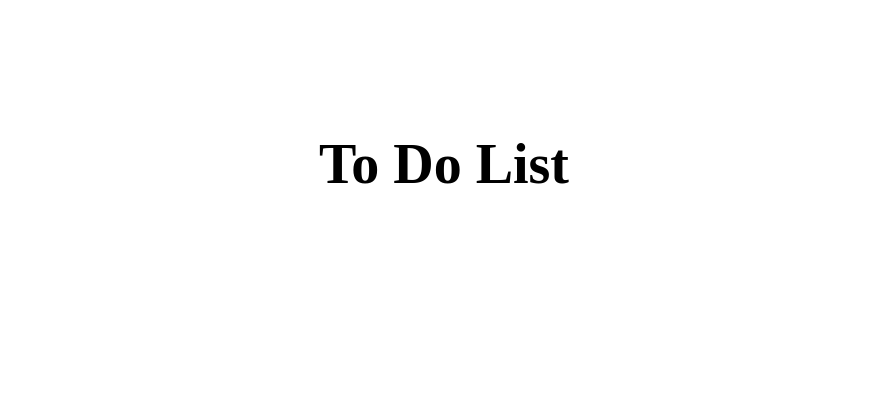
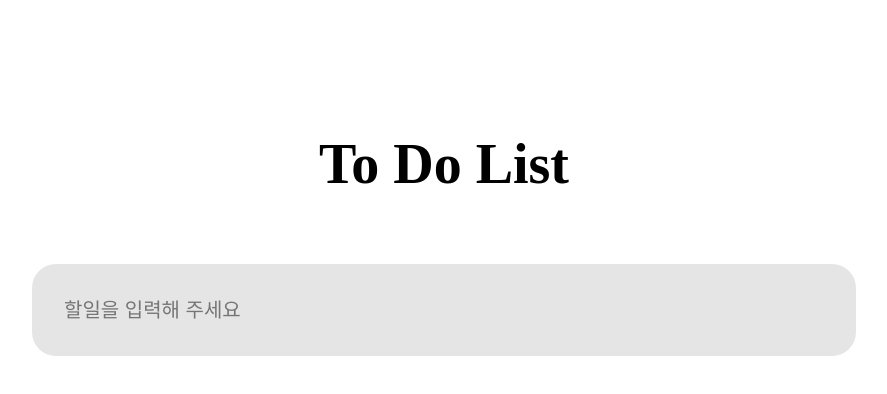
Before and after one commit to bingbing-ba/myfair-test, a Next.js app: page / in a window 1280 px wide. Shown: the top 394 px of the page, without its empty margins (196-1083 px from the left). Built offline with nearby package versions, Linux system fonts and the light colour scheme.

Commit message:
style input field

```diff
--- a/src/components/pages/TodoUserListPage.tsx
+++ b/src/components/pages/TodoUserListPage.tsx
@@ -1,6 +1,8 @@
 'use client';
+import React from 'react';
 import styled from '@emotion/styled';
 import TodoUserListHeader from '../parts/Header';
+import InputField from '../parts/InputField';
 
 const Container = styled.div`
   max-width: 760px;
@@ -19,6 +21,17 @@ const TodoUserListPage = ({}: Props) => {
   return (
     <Container>
       <TodoUserListHeader />
+      <InputField
+        style={{ marginTop: '64px' }}
+        placeholder="할일을 입력해 주세요"
+        onKeyDown={(e) => {
+          console.log(e.code);
+          if (e.code === 'Enter') {
+            // set todo
+            alert('set todo');
+          }
+        }}
+      />
     </Container>
   );
 };
--- /dev/null
+++ b/src/components/parts/InputField.tsx
@@ -0,0 +1,19 @@
+import styled from '@emotion/styled';
+
+const InputField = styled.input`
+  padding: 32px;
+  border-radius: 24px;
+  background: #e5e5e5;
+  color: #111;
+  border: none;
+  font-size: 20px;
+  font-weight: 400;
+  line-height: 28px;
+  text-align: left;
+  width: 100%;
+  &:focus {
+    outline: none;
+  }
+`;
+
+export default InputField;
```
